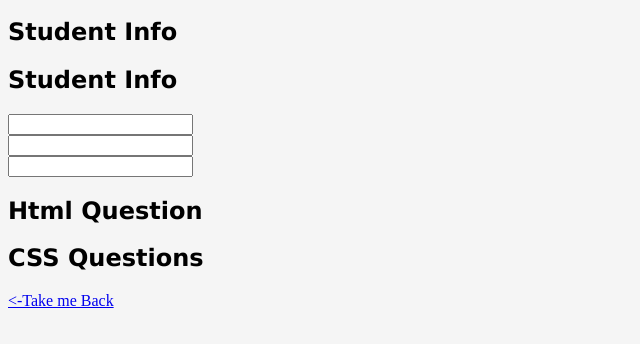
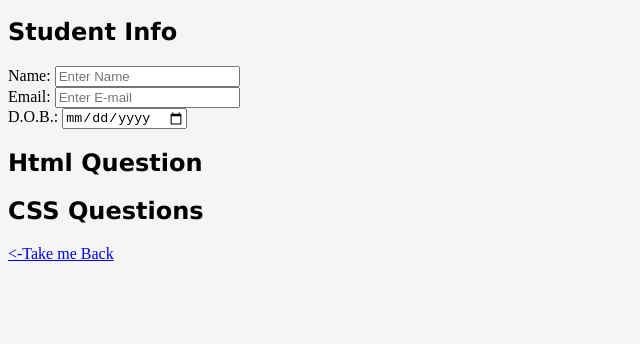
Before and after one commit to aam198/css-playground, a website: page public/pages/acc.html in a window 1280 px wide. Shown: the part 448-792 px from the top of the page, without its empty margins (0-640 px from the left). Drawn offline with Linux system fonts and the light colour scheme; files that its build step writes are made by us from their sources.

Commit message:
input add

```diff
--- a/public/pages/acc.html
+++ b/public/pages/acc.html
@@ -22,11 +22,20 @@
   </header>
   <main>
     <form method="post" action="https://freecodecamp.org/practice-project/accessibility-quiz">
-      <section role="region" aria-labelledby="student-info"><h2 id="student-info">Student Info</h2>
+      <section role="region" aria-labelledby="student-info">
         <h2 id="student-info">Student Info</h2>
-        <div class="info"><label></label><input></input></div>
-        <div class="info"><label></label><input></input></div>
-        <div class="info"><label></label><input></input></div>
+        <div class="info">
+          <label for="student-name">Name:</label>
+          <input id="student-name" type="text" name="student-name" placeholder="Enter Name" />
+        </div>
+        <div class="info">
+          <label for="student-email">Email:</label>
+          <input id="student-email" type="email" name="email" placeholder="Enter E-mail" />
+        </div>
+        <div class="info">
+          <label for="birth-date">D.O.B.:</label>
+          <input id="birth-date" type="date" name="birth-date" placeholder="dob" />
+        </div>
       </section>
       <section role="region" aria-labelledby="html-questions"><h2 id="html-questions">Html Question</h2></section>
       <section role="region" aria-labelledby="css-questions"><h2 id="css-questions">CSS Questions</h2></section>
```
